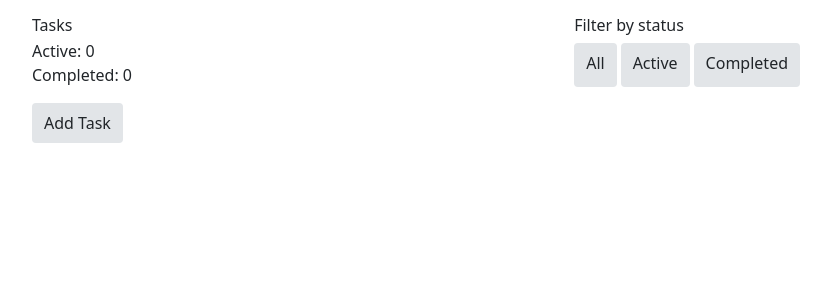
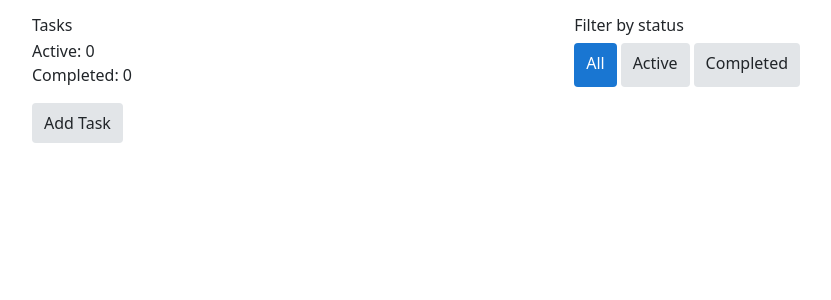
Before and after one commit to DmytroSadovskyi/tasks-test, a React (Create React App) app: page / in a window 1280 px wide. Shown: the top 300 px of the page, without its empty margins (224-1055 px from the left). Built offline with nearby package versions, Linux system fonts and the light colour scheme.

Commit message:
Update StatusFilter.jsx

```diff
--- a/src/components/StatusFilter/StatusFilter.jsx
+++ b/src/components/StatusFilter/StatusFilter.jsx
@@ -1,3 +1,4 @@
+import React from "react";
 import Button from "../Button";
 import css from "./StatusFilter.module.css";
 import { statusFilters } from "../../redux/constants";
@@ -9,27 +10,33 @@ import { setStatusFilter } from "../../redux/actions";
 const StatusFilter = () => {
   const filter = useSelector(getStatusFilter);
   const dispatch = useDispatch();
+
   const handleFilterChange = (filter) => {
     dispatch(setStatusFilter(filter));
-
   };
 
   return (
     <div className={css.wrapper}>
       <Button
-        selected={filter === statusFilters.all}
+        className={
+          filter === statusFilters.all ? css.selectedButton : css.button
+        }
         onClick={() => handleFilterChange(statusFilters.all)}
       >
         All
       </Button>
       <Button
-        selected={filter === statusFilters.active}
+        className={
+          filter === statusFilters.active ? css.selectedButton : css.button
+        }
         onClick={() => handleFilterChange(statusFilters.active)}
       >
         Active
       </Button>
       <Button
-        selected={filter === statusFilters.completed}
+        className={
+          filter === statusFilters.completed ? css.selectedButton : css.button
+        }
         onClick={() => handleFilterChange(statusFilters.completed)}
       >
         Completed
```
